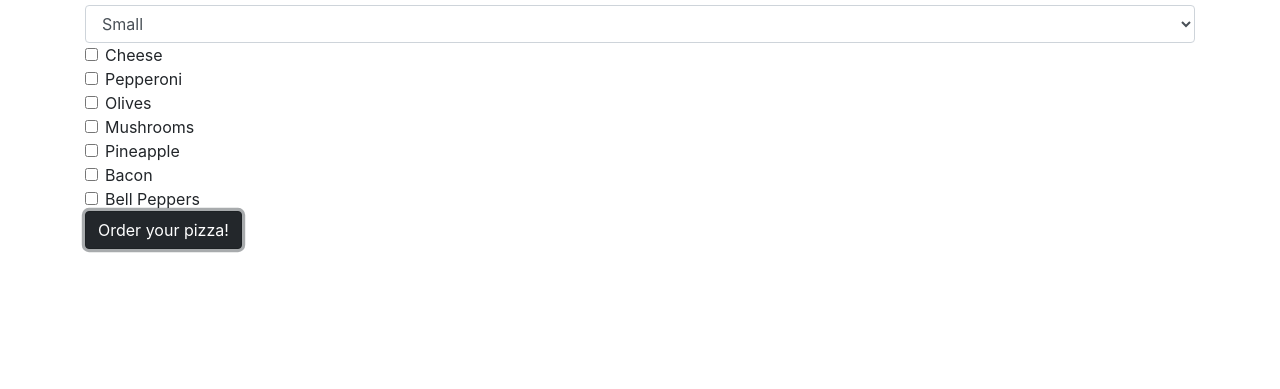
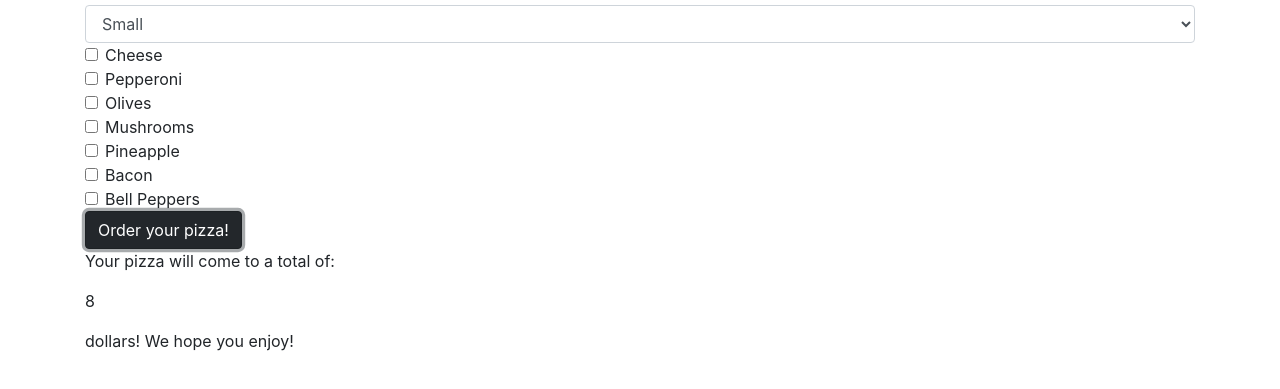
Before and after one commit to ElliotMcGonigal/pizza-parlor, a plain HTML site: page index.html in a window 1280 px wide. Both pictures are taken after a click on the button "Order your pizza!". Shown: the part 97-486 px from the top of the page. Drawn offline with Linux system fonts and the light colour scheme.

Commit message:
add display for price

```diff
--- a/index.html
+++ b/index.html
@@ -63,6 +63,9 @@
         <button type="submit" class="btn btn-dark" id="submit">Order your pizza!</button>
       </form>
     </div>
+    <p>Your pizza will come to a total of: </p>
+    <p id="priceDisplay"></p>
+    <p> dollars! We hope you enjoy!</p>
   </div>
 </body>
 </html>
--- a/js/scripts.js
+++ b/js/scripts.js
@@ -32,5 +32,6 @@ $(document).ready(function() {
     });
     const userPizza = new Pizza(pizzaSize, toppingsArray);
     userPizza.priceOfPizza();
+    $("#priceDisplay").html(userPizza.price);
   });
 });
```
